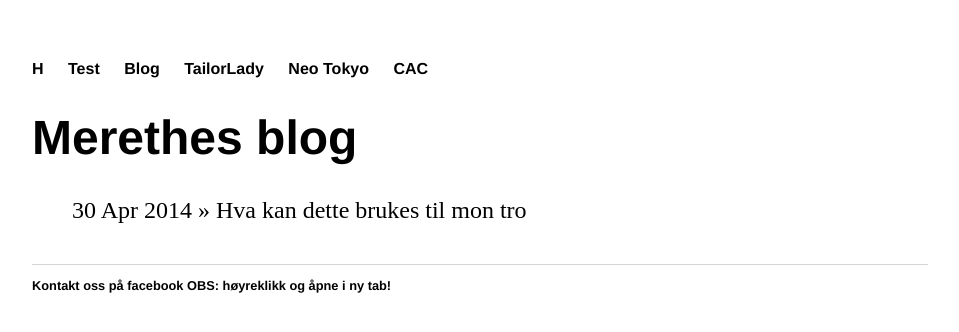
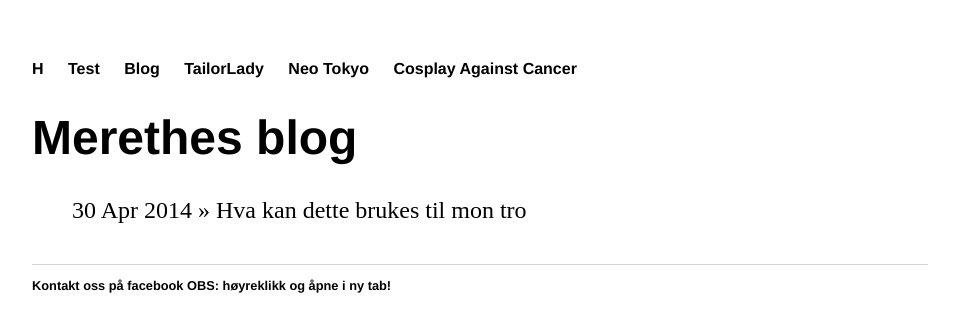
Before and after one commit to Varda84/Digicon_shop, a Jekyll site: the page built from blog/index.html, in a window 1280 px wide. Shown: the top 332 px of the page, without its empty margins (160-1119 px from the left). Built offline with Jekyll 4.4.1, drawn with Linux system fonts in a browser that asks for light colours.

Commit message:
Update default.html

```diff
--- a/_layouts/default.html
+++ b/_layouts/default.html
@@ -13,7 +13,7 @@
 	        		<li><a href="/blog">Blog</a></li>
 				<li><a href="/tailorlady">TailorLady</a></li>
 				<li><a href="/neotokyo">Neo Tokyo</a></li>
-				<li><a href="Cosplay Against Cancer">CAC</a></li>
+				<li><a href="CAC">Cosplay Against Cancer</a></li>
 	    		</ul>
 			</nav>
 			<div class="container">
```
